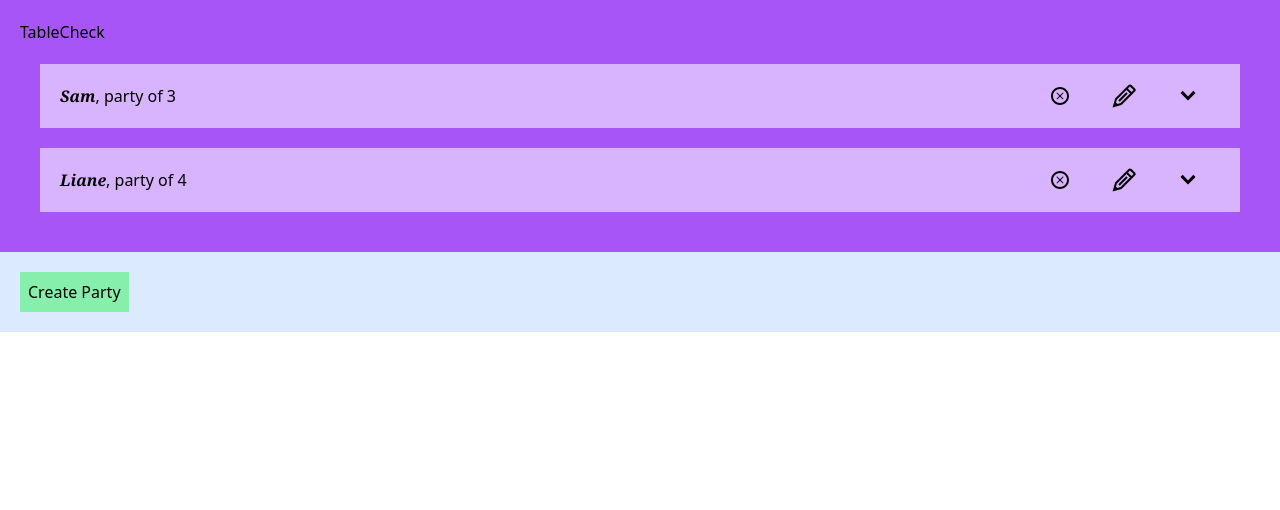
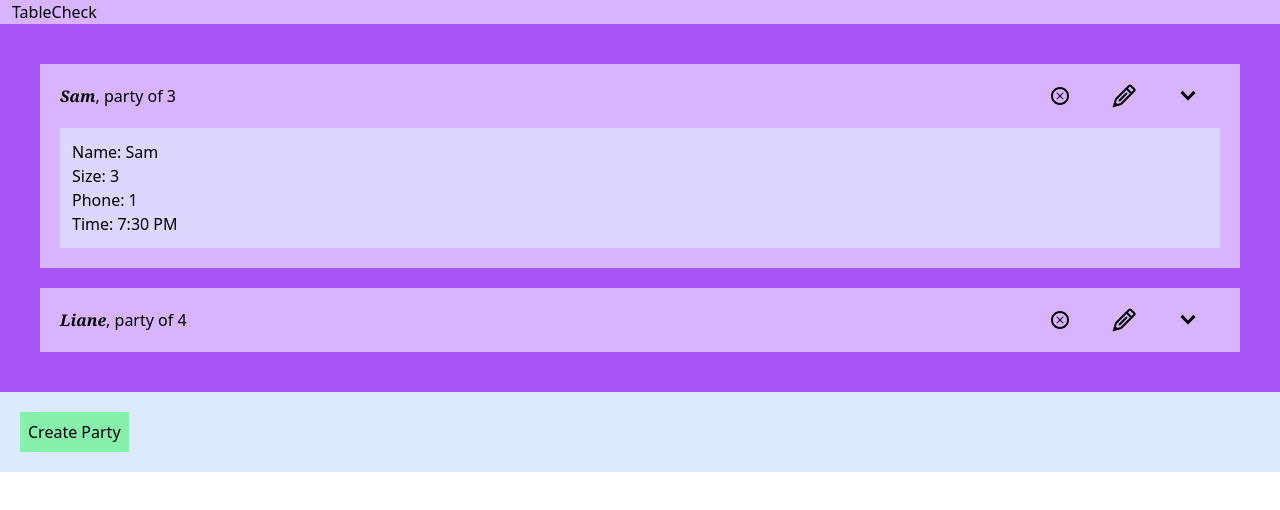
Before and after one commit to mrwrench24/TableCheck, a React (Create React App) app: page / in a window 1280 px wide. Both pictures are taken after a click on the icon 1188 px from the left and 96 px from the top of the page. Shown: the top 510 px of the page. Built offline with nearby package versions, Linux system fonts and the light colour scheme.

Commit message:
Added summary view. Fixes Add summary view (dropdown menu) from main page #4

```diff
--- a/src/App.js
+++ b/src/App.js
@@ -3,7 +3,8 @@ import CreateParty from "./components/CreateParty";
 
 function App() {
   return (
-    <div className="app mx-auto modal-container grid bg-blue-100">
+    <div className="app mx-auto modal-container bg-purple-300">
+      <span className="p-3">TableCheck</span>
       <WaitingList />
       <CreateParty />
     </div>
--- a/src/components/CreateParty.js
+++ b/src/components/CreateParty.js
@@ -12,7 +12,7 @@ function CreateParty() {
   const [phoneTerm, setPhoneTerm] = useState("(774)343-4300");
   const [timeTerm, setTimeTerm] = useState("7:30 PM");
 
-  const inputProps = "input ml-2 pl-2 mr-2"
+  const inputProps = "input m-2 pl-2 mr-2 bg-gray-300 rounded"
   const { addParty } = useContext(WaitlistContext);
 
   const handleClick = () => {
@@ -57,7 +57,7 @@ function CreateParty() {
 
   const modal = (
     <CreateModal onClose={handleClose} actionBar={actionBar}>
-      <div className="col-span-5">
+      <div className="col-span-5 flex-col">
         <form onSubmit={handleSubmit}>
           <label>Name:</label>
           <input
@@ -65,16 +65,19 @@ function CreateParty() {
             value={nameTerm}
             onChange={handleNameChange}
           />
+          <label>Size:</label>
           <input
             className={inputProps}
             value={sizeTerm}
             onChange={handleSizeChange}
           />
+          <label>Phone:</label>
           <input
             className={inputProps}
             value={phoneTerm}
             onChange={handlePhoneChange}
           />
+          <label>Time:</label>
           <input
             className={inputProps}
             value={timeTerm}
@@ -86,7 +89,7 @@ function CreateParty() {
   );
 
   return (
-    <div>
+    <div className="h-full bg-blue-100">
       <Button className="bg-green-300 p-2 m-5" onClick={handleClick}>
         Create Party
       </Button>
--- /dev/null
+++ b/src/components/SummaryParty.js
@@ -0,0 +1,20 @@
+function SummaryParty({ reference }) {
+    return (
+        <div className="bg-violet-200 mt-5 p-3 flex-col">
+            <div>
+                Name: {reference.name}
+            </div>
+            <div>
+                Size: {reference.size}
+            </div>
+            <div>
+                Phone: {reference.phoneNumber}
+            </div>
+            <div>
+                Time: {reference.quotedTime}
+            </div>
+        </div>
+    );
+}
+
+export default SummaryParty;
--- a/src/components/WaitingList.js
+++ b/src/components/WaitingList.js
@@ -15,7 +15,6 @@ function WaitingList() {
 
   return (
     <div className="box-border bg-purple-500 p-5">
-      TableCheck
       {renderedParties}
     </div>
   );
--- a/src/components/WaitingParty.js
+++ b/src/components/WaitingParty.js
@@ -5,14 +5,17 @@ import EditParty from "./EditParty";
 import { useState } from "react";
 import { useContext } from "react";
 import WaitlistContext from "../context/Waitlist";
+import SummaryParty from "./SummaryParty";
 
 function WaitingParty({ reference }) {
   const { deleteParty, editParty } = useContext(WaitlistContext);
   const [showEdit, setShowEdit] = useState(false);
+  const [showSummary, setShowSummary] = useState(false);
   const iconProperties = "float-right text-2xl cursor-pointer ml-5 mr-5";
 
   const handleEditButtonClick = () => {
     setShowEdit(!showEdit);
+    setShowSummary(false);
   }
 
   const handleDelete = () => {
@@ -25,19 +28,29 @@ function WaitingParty({ reference }) {
     editParty(reference.phoneNumber, newName)
   };
 
+  const handleSummaryClick = () => {
+    setShowSummary(!showSummary)
+    setShowEdit(false);
+  }
+
   let editWindow = null;
   if (showEdit) {
     editWindow = <EditParty onSubmit={handleFormSubmission}/>;
+  }
+
+  let summaryWindow = null;
+  if (showSummary) {
+    summaryWindow = <SummaryParty reference={reference}/>
   }
 
   return (
     <div>
       <div className="box-border bg-purple-300 m-5 p-5">
         <span className="italic font-serif font-bold">{reference.name}</span>, party of {reference.size}
-        <GoChevronDown className={iconProperties} />
+        <GoChevronDown className={iconProperties} onClick={handleSummaryClick}/>
         <GrEdit className={iconProperties} onClick={handleEditButtonClick}/>
         <TiDeleteOutline className={iconProperties} onClick={handleDelete} />
-        {showEdit && editWindow}</div>
+        {showEdit && editWindow || showSummary && summaryWindow}</div>
     </div>
   );
 }
```
